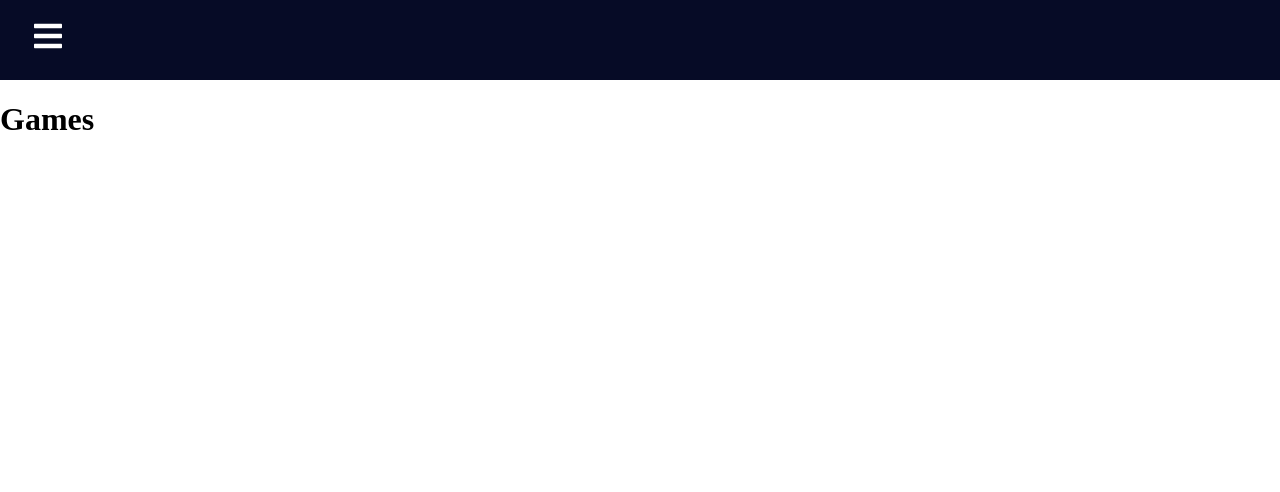
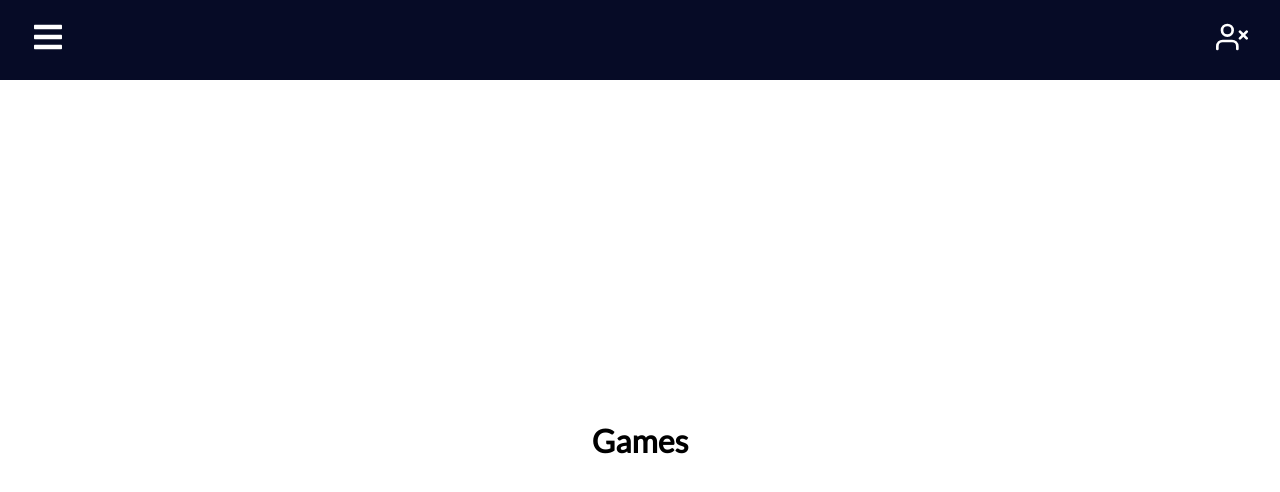
Before and after one commit to AlonBrand/wc2022, a React (Create React App) app in the folder wc2022/: page /games in a window 1280 px wide. Shown: the top 492 px of the page. Built offline with nearby package versions, Linux system fonts and the light colour scheme.

Commit message:
add login logo

```diff
--- a/wc2022/src/App.css
+++ b/wc2022/src/App.css
@@ -8,11 +8,12 @@
 }
 
 .home,
-.reports,
-.products {
+.games,
+.rank {
   display: flex;
   height: 90vh;
   align-items: center;
   justify-content: center;
-  font-size: 3rem;
+  font-size: 1rem;
+  text-align: center;
 }
--- a/wc2022/src/App.js
+++ b/wc2022/src/App.js
@@ -1,11 +1,10 @@
-import Navbar from "./components/Navbar"
-import { BrowserRouter as Router, Switch, Route} from "react-router-dom"
+import Navbar from "./components/Navbar";
+import { BrowserRouter as Router, Switch, Route } from "react-router-dom";
 import Home from "./pages/Home";
 import Games from "./pages/Games";
 import Rank from "./pages/Rank";
 
 function App() {
-  console.log(Games)
     return (
         <div className="App">
             <Router>
--- a/wc2022/src/components/Navbar.css
+++ b/wc2022/src/components/Navbar.css
@@ -2,7 +2,7 @@
   background-color: #060b26;
   height: 80px;
   display: flex;
-  justify-content: start;
+  justify-content: flex-start;
   align-items: center;
 }
 
@@ -12,9 +12,14 @@
   background: none;
 }
 
+.login {
+  margin-left: auto;
+  padding-right: 32px;
+}
+
 .nav-menu {
   background-color: #060b26;
-  width: 200px;
+  width: 250px;
   height: 100vh;
   display: flex;
   justify-content: center;
@@ -31,15 +36,11 @@
 
 .nav-text {
   display: flex;
-  justify-content: start;
+  justify-content: flex-start;
   align-items: center;
-  padding: 8px 16px 8px 16px;
+  padding: 8px 4px 8px 16px;
   list-style: none;
   height: 60px;
-}
-
-ul {
-  margin-left: -40px;
 }
 
 .nav-text a {
@@ -67,7 +68,7 @@ ul {
   width: 100%;
   height: 80px;
   display: flex;
-  justify-content: start;
+  justify-content: flex-start;
   align-items: center;
 }
 
--- a/wc2022/src/components/Navbar.js
+++ b/wc2022/src/components/Navbar.js
@@ -1,16 +1,24 @@
 import React, { useState } from "react";
 import { Link } from "react-router-dom";
 import { SidebarData } from "./SidebarData";
+import { IconContext } from "react-icons";
 import * as FaIcons from "react-icons/fa";
+import * as FiIcons from "react-icons/fi";
 import * as AiIcons from "react-icons/ai";
 import "./Navbar.css";
-import { IconContext } from "react-icons";
+
+
 
 function Navbar() {
+    const [isConnected, setIsConnected] = useState(false);
     const [sidebar, setSideBar] = useState(false);
 
     const showSideBar = () => {
         setSideBar(!sidebar);
+    };
+
+    const changeIsConnected = () => {
+        setIsConnected(!isConnected)
     };
 
     return (
@@ -19,6 +27,13 @@ function Navbar() {
                 <div className="navbar">
                     <Link to="#" className="menu-bars">
                         <FaIcons.FaBars onClick={showSideBar} />
+                    </Link>
+                    <Link to="#" className="menu-bars login" onClick={changeIsConnected}>
+                        {
+                            isConnected ?
+                            <FiIcons.FiUserCheck /> :
+                            <FiIcons.FiUserX />
+                        }
                     </Link>
                 </div>
                 <nav className={sidebar ? "nav-menu active" : "nav-menu"}>
@@ -39,7 +54,8 @@ function Navbar() {
                                         </Link>
                                     </li>
                                 );
-                            })}
+                            })
+                        }
                     </ul>
                 </nav>
             </IconContext.Provider>
--- a/wc2022/src/components/SidebarData.js
+++ b/wc2022/src/components/SidebarData.js
@@ -1,5 +1,4 @@
 import React from 'react';
-import * as FaIcons from "react-icons/fa";
 import * as AiIcons from "react-icons/ai";
 import * as IoIcons from "react-icons/io";
 
@@ -19,7 +18,7 @@ export const SidebarData = [
     {
         title: 'Table',
         path: '/table',
-        icon: <FaIcons.FaCartPlus />,
+        icon: <AiIcons.AiOutlineTrophy />,
         className: 'nav-text'
     },
     {
--- a/wc2022/src/index.js
+++ b/wc2022/src/index.js
@@ -1,10 +1,14 @@
-import React from 'react';
-import ReactDOM from 'react-dom/client';
-import App from './App';
+import React from "react";
+import ReactDOM from "react-dom/client";
+import App from "./App";
+import { BrowserRouter as Router } from "react-router-dom";
 
-const root = ReactDOM.createRoot(document.getElementById('root'));
+const root = ReactDOM.createRoot(document.getElementById("root"));
 root.render(
-  <React.StrictMode>
-    <App />
-  </React.StrictMode>
+    // <React.StrictMode>
+    //   <App />
+    // </React.StrictMode>
+    <Router>
+        <App />
+    </Router>
 );
--- a/wc2022/src/pages/Games.js
+++ b/wc2022/src/pages/Games.js
@@ -1,4 +1,5 @@
-import React from 'react'
+import React from 'react';
+import "../App.css";
 
 function Games() {
   return (
--- a/wc2022/src/pages/Home.js
+++ b/wc2022/src/pages/Home.js
@@ -1,4 +1,5 @@
-import React from 'react'
+import React from 'react';
+import "../App.css";
 
 function Home() {
   return (
--- a/wc2022/src/pages/Rank.js
+++ b/wc2022/src/pages/Rank.js
@@ -1,4 +1,5 @@
 import React from "react";
+import "../App.css";
 
 function Rank() {
     return (
```
Lines whose indentation alone changed are shown as unchanged.
